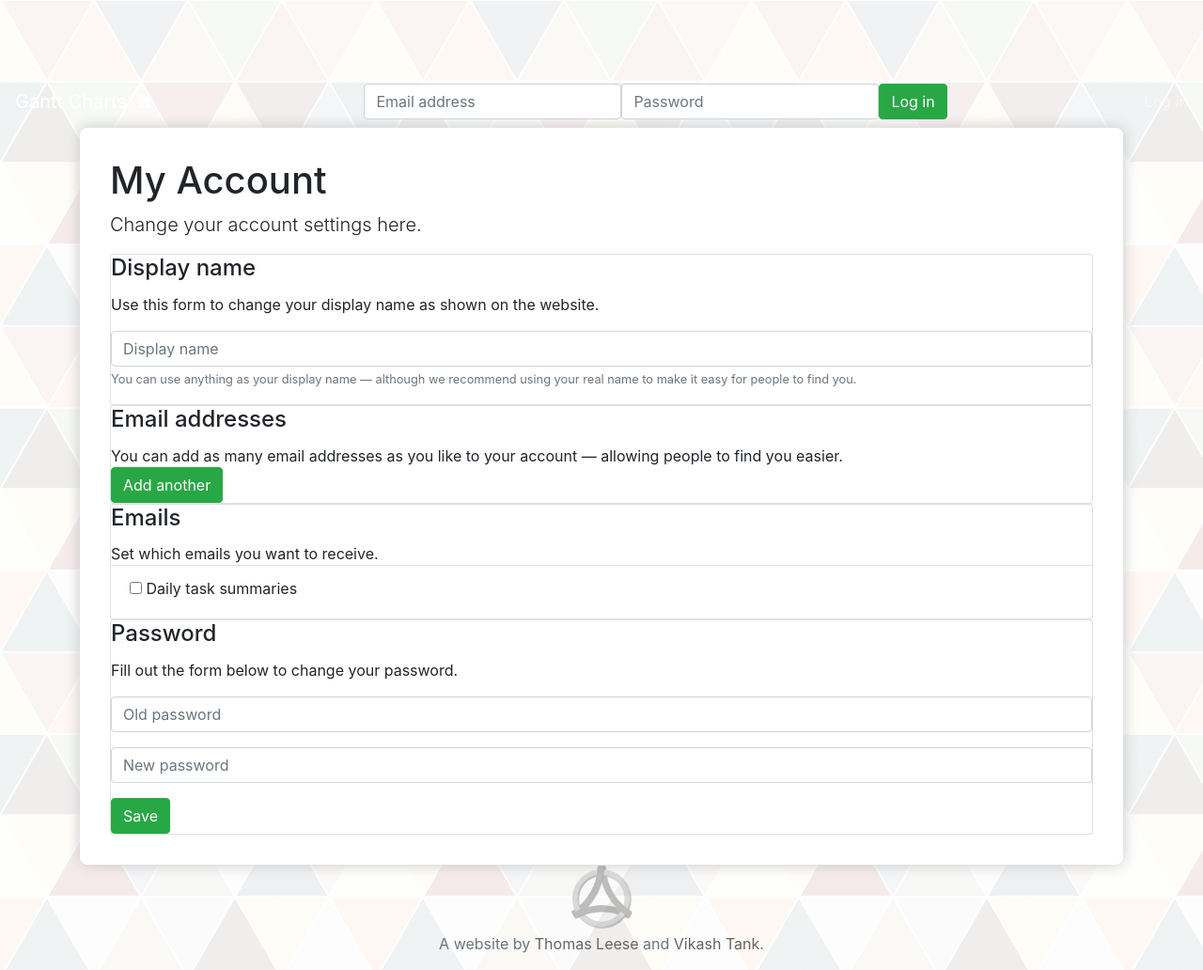
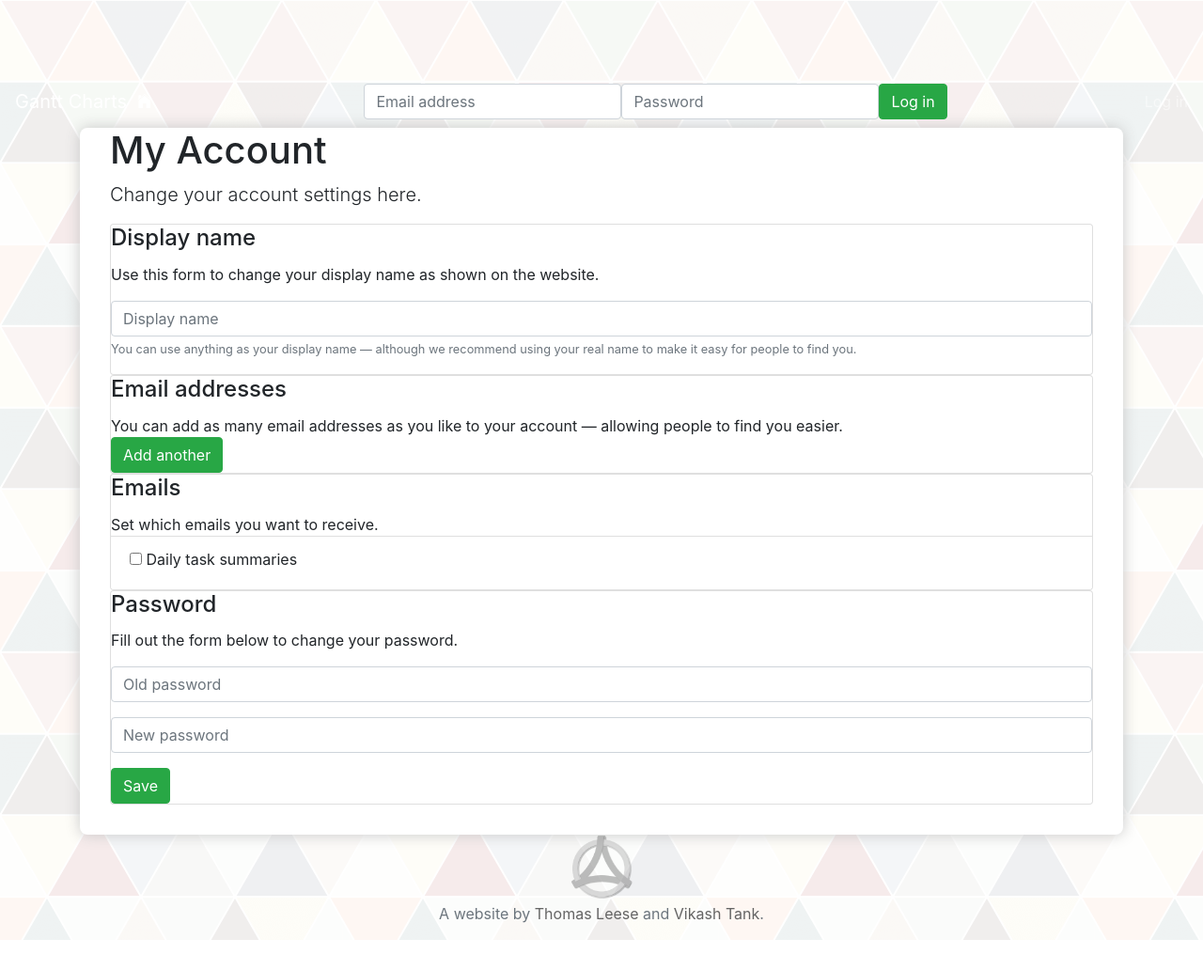
Before and after one commit to thomasleese/gantt-charts, a Python web app: template ganttcharts/web/templates/account/index.html in a window 1280 px wide. Shown: the whole page at 94% size. After the commit the page ends 1000 px from the top, so only its background shows below. Run offline with Jinja, Linux system fonts and the light colour scheme; the template is opened without the code that fills it, so the values that code supplies are empty; some libraries are stand-ins or nearby versions.

Commit message:
Improve page padding

```diff
--- a/ganttcharts/web/static/styles/theme.css
+++ b/ganttcharts/web/static/styles/theme.css
@@ -6,7 +6,7 @@ body {
 
 .page {
     background: white;
-    padding: 2rem;
+    padding: 0.01rem 2rem 2rem 2rem;
     border-radius: 0.5rem;
     box-shadow: 0 0 1rem rgb(200, 200, 200);
 }
```
